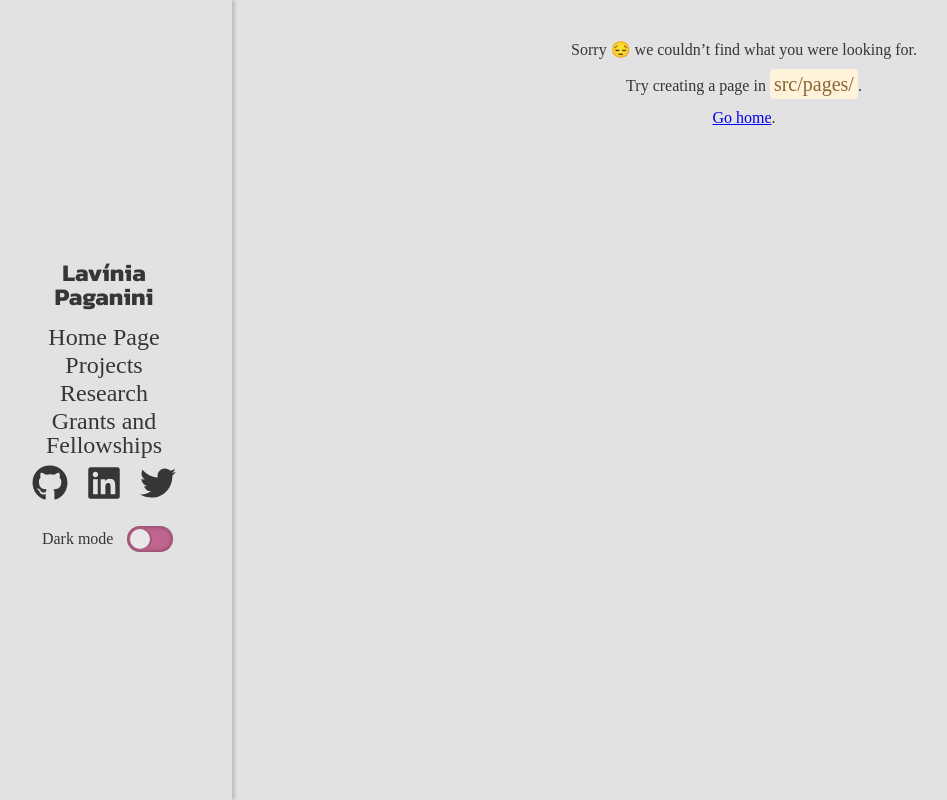
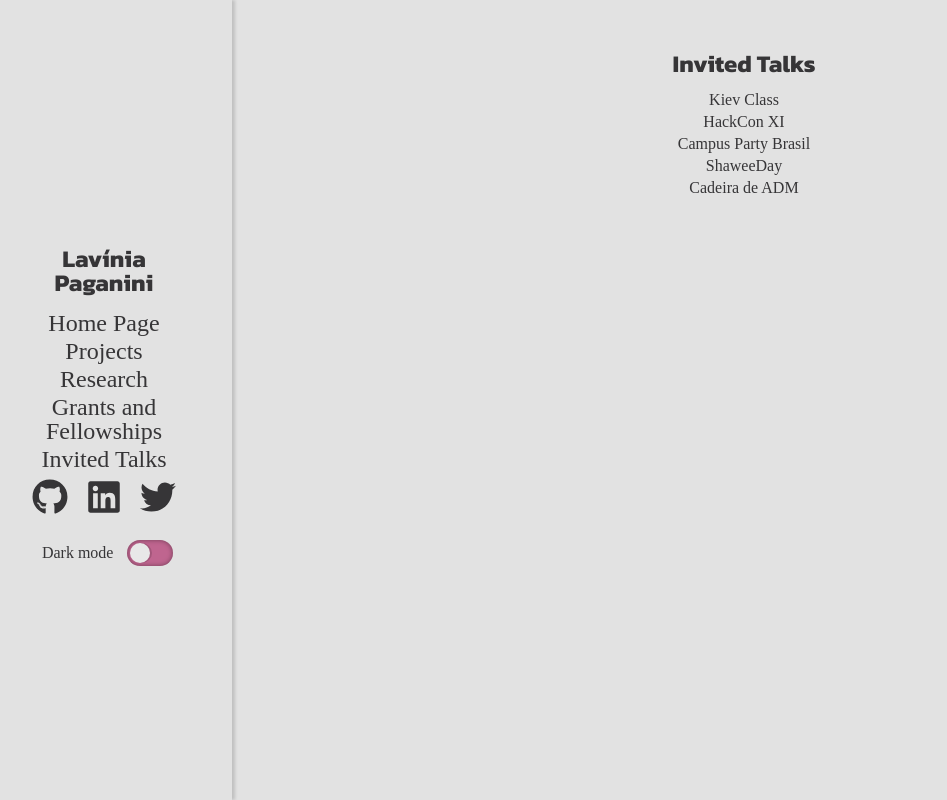
Before and after one commit to lfp2/lfp2.github.io, a Gatsby site: page /invited in a window 1280 px wide. Before the commit this address had no page. Shown: the whole page, without its empty margins (24-971 px from the left). Built offline with nearby package versions, Linux system fonts and the light colour scheme; Gatsby itself is replaced by a stand-in of ours; a web font is replaced by a local one.

Commit message:
Add invited talks section

```diff
--- a/src/components/menu.js
+++ b/src/components/menu.js
@@ -51,6 +51,7 @@ export default function Menu({ setLight, isLight }) {
         <StyledLink to="/projects">Projects</StyledLink>
         <StyledLink to="/research">Research</StyledLink>
         <StyledLink to="/grants">Grants and Fellowships</StyledLink>
+        <StyledLink to="/invited">Invited Talks</StyledLink>
         <Icons>
           <IconLink href="https://github.com/lfp2">
             <FaGithub />
--- /dev/null
+++ b/src/pages/invited.js
@@ -0,0 +1,16 @@
+import * as React from 'react'
+
+const InvitedPage = () => {
+  return (
+    <>
+      <h1>Invited Talks</h1>
+      <p>Kiev Class</p>
+      <p>HackCon XI</p>
+      <p>Campus Party Brasil</p>
+      <p>ShaweeDay</p>
+      <p>Cadeira de ADM</p>
+    </>
+  )
+}
+
+export default InvitedPage
```
